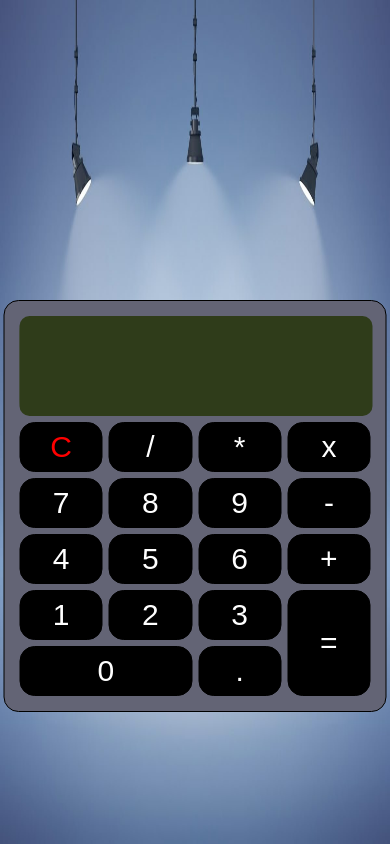
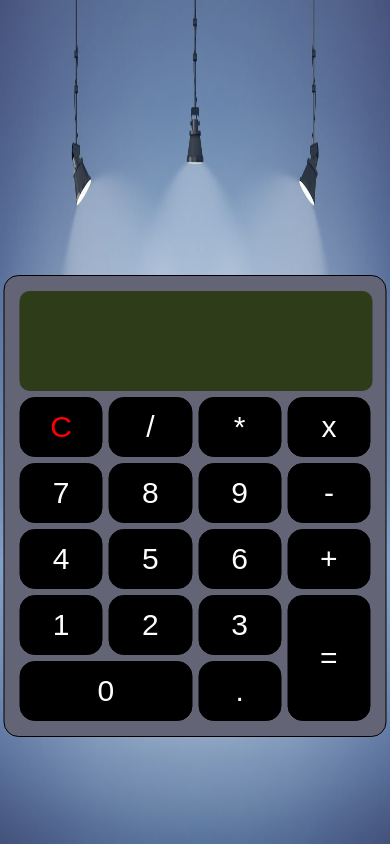
Before and after one commit to PARANJOTHI-R/Calculator-App, a plain HTML site: page index.html in a window 390 px wide. Drawn offline with Linux system fonts and the light colour scheme.

Commit message:
debugging

```diff
--- a/style.css
+++ b/style.css
@@ -206,6 +206,6 @@ body {
     }
     .container {
         grid-template-columns: repeat(4, minmax(60px, 1fr));
-        grid-template-rows: repeat(6, minmax(50px, auto));
+        grid-template-rows: repeat(6, minmax(60px, auto));
     }
 }
```
